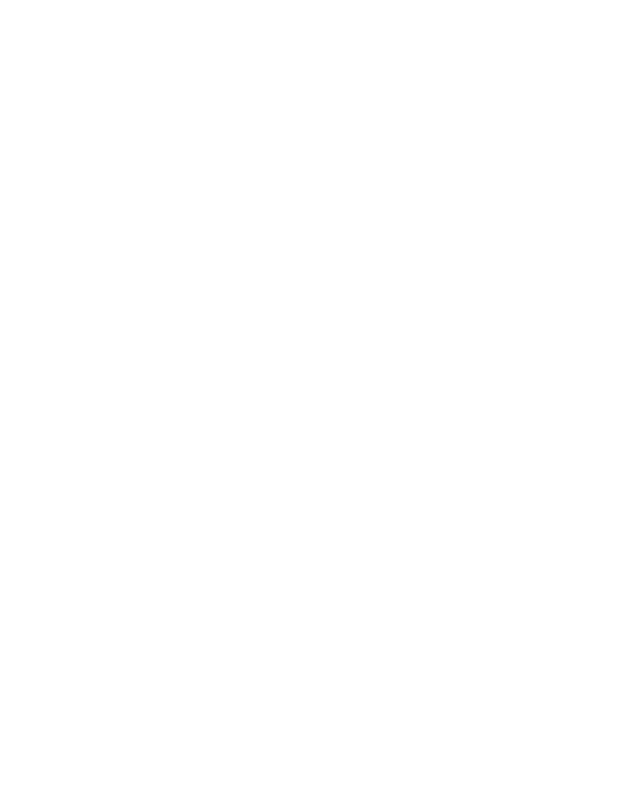
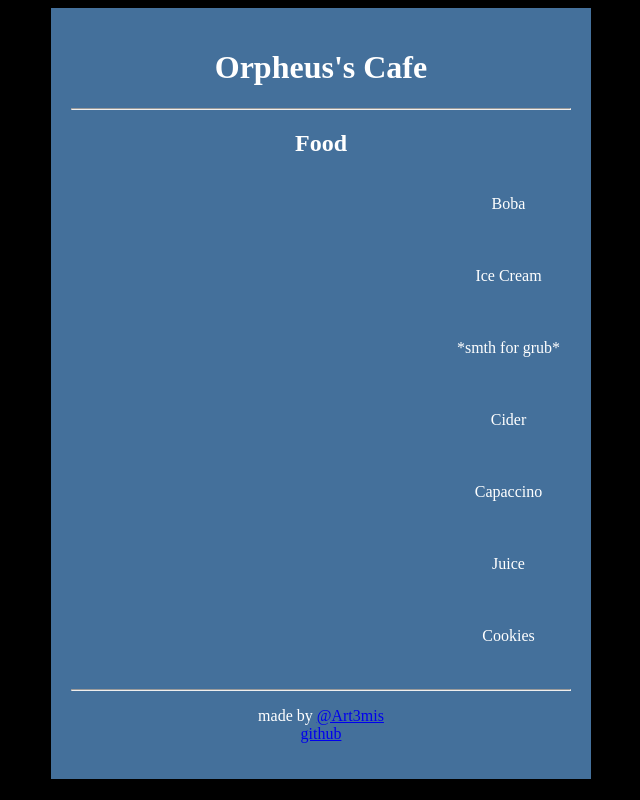
Before and after one commit to artemis9703/restaurant-menu, a plain HTML site: page index.html in a window 1280 px wide. Shown: the whole page, without its empty margins (319-959 px from the left). Drawn offline with Linux system fonts and the light colour scheme.

Commit message:
the idea

```diff
--- a/index.css
+++ b/index.css
@@ -0,0 +1,24 @@
+body {
+    text-align: center;
+    background: #000000;
+    color: #ffffff;
+}
+.menu {
+    width: 80%;
+    background-color: #44709b;
+    margin-right: auto;
+    margin-left: auto;
+    padding: 20px;
+    max-width: 500px;
+}
+.item p {
+    display: inline-block;
+}
+.price {
+    text-align: right;
+    width: 25%;
+}
+.food {
+    text-align: left;
+    width: 75%;
+}
--- a/index.html
+++ b/index.html
@@ -1,6 +1,38 @@
 <!DOCTYPE html>
 <html>
     <head>
-        <title></title>
+        <title>Orpheus's Cafe</title>
+        <link rel="stylesheet" href="index.css">
+        <link rel="icon" type="image/x-icon" href="https://pfp.hackclub.com/_next/image?url=%2Fstickers%2Fboba%2Fslurp.png&w=1080&q=75">
     </head>
+    <body>
+        <div class="menu">
+            <h1>Orpheus's Cafe</h1>
+            <hr>
+            <h2>Food<img rel="curious orpheus" href=""></h2>
+            <article class="item"><p class="food"></p>Boba<p class="price"></p></article>
+            <article class="item"><p class="food"></p>Ice Cream<p class="price"></p></article>
+            <article class="item"><p class="food"></p>*smth for grub*<p class="price"></p></article>
+            <article class="item"><p class="food"></p>Cider<p class="price"></p></article>
+            <article class="item"><p class="food"></p>Capaccino<p class="price"></p></article>
+            <article class="item"><p class="food"></p>Juice<p class="price"></p></article>
+            <article class="item"><p class="food"></p>Cookies<p class="price"></p></article>
+        <footer>
+            <hr>
+            <p>made by <a href="https://app.slack.com/client/T0266FRGM/D08EKR6D95Z">@Art3mis</a><br><a href="https://github.com/artemis9703/restaurant-menu">github</a></p>
+        </footer>
+        </div>
+    </body>
 </html>
+
+<!-- ALL FOOD THEMED YSWS
+boba
+swirl
+grub
+cider
+fraps
+juice
+bakebuild
+    COMING SOON
+fishin-chips
+waffles-->
```
